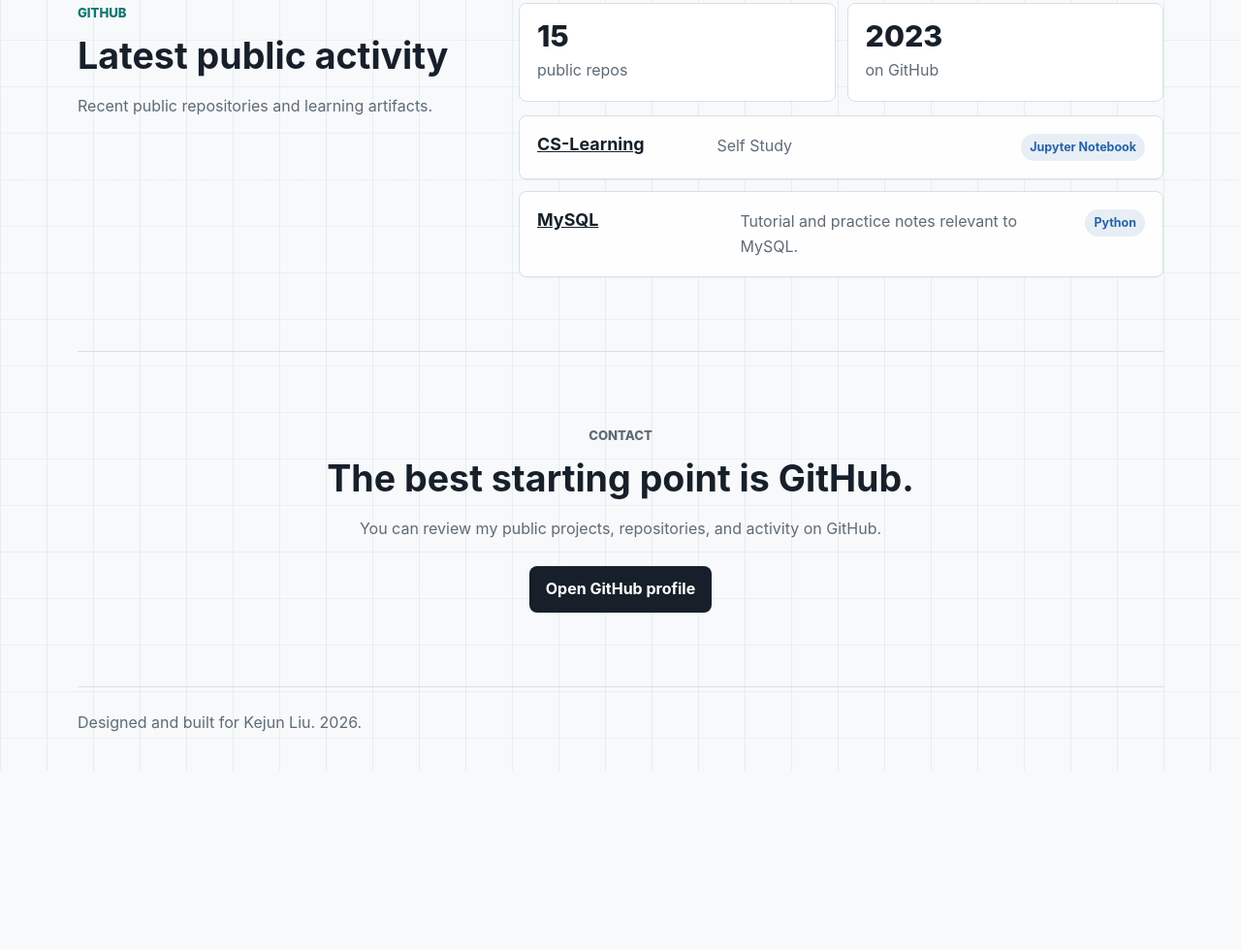
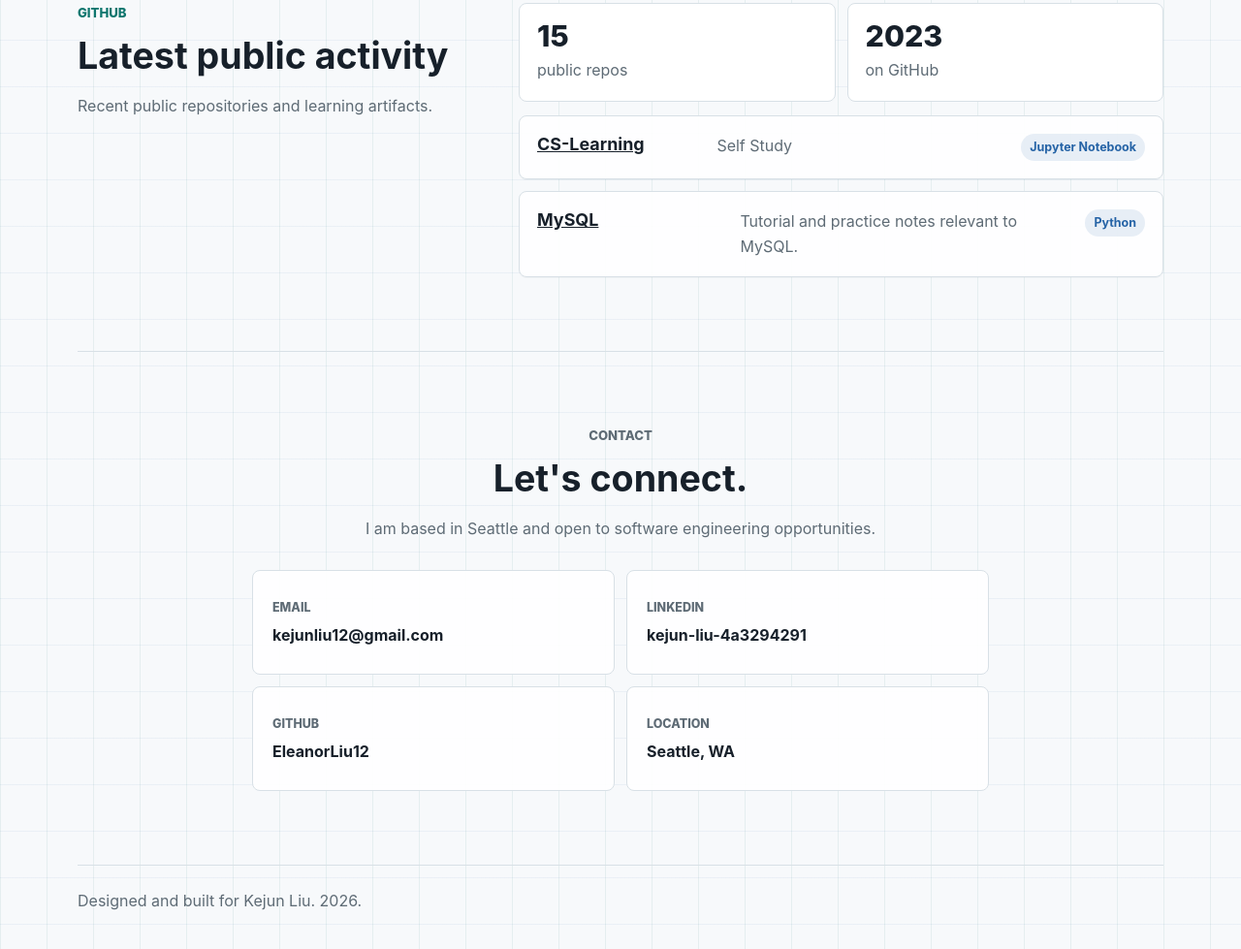
Before and after one commit to EleanorLiu12/KJPortfolio, a plain HTML site: page index.html in a window 1280 px wide. Shown: the part 2119-3098 px from the top of the page at 97% size. Before the commit the page ends 2914 px from the top, so only its background shows below. Drawn offline with Linux system fonts and the light colour scheme; no server answers.

Commit message:
Add portfolio contact details

```diff
--- a/index.html
+++ b/index.html
@@ -219,13 +219,38 @@
 
       <section id="contact" class="section-shell contact-section" aria-labelledby="contact-title">
         <p class="eyebrow">Contact</p>
-        <h2 id="contact-title">The best starting point is GitHub.</h2>
+        <h2 id="contact-title">Let's connect.</h2>
         <p>
-          You can review my public projects, repositories, and activity on GitHub.
+          I am based in Seattle and open to software engineering opportunities.
         </p>
-        <a class="button primary" href="https://github.com/EleanorLiu12" target="_blank" rel="noopener noreferrer">
-          Open GitHub profile
-        </a>
+        <div class="contact-grid" aria-label="Contact details">
+          <a class="contact-card" href="mailto:kejunliu12@gmail.com">
+            <span>Email</span>
+            <strong>kejunliu12@gmail.com</strong>
+          </a>
+          <a
+            class="contact-card"
+            href="https://linkedin.com/in/kejun-liu-4a3294291"
+            target="_blank"
+            rel="noopener noreferrer"
+          >
+            <span>LinkedIn</span>
+            <strong>kejun-liu-4a3294291</strong>
+          </a>
+          <a
+            class="contact-card"
+            href="https://github.com/EleanorLiu12"
+            target="_blank"
+            rel="noopener noreferrer"
+          >
+            <span>GitHub</span>
+            <strong>EleanorLiu12</strong>
+          </a>
+          <div class="contact-card" aria-label="Location">
+            <span>Location</span>
+            <strong>Seattle, WA</strong>
+          </div>
+        </div>
       </section>
     </main>
 
--- a/styles.css
+++ b/styles.css
@@ -488,8 +488,52 @@ h3 {
   color: var(--muted);
 }
 
-.contact-section .button {
-  margin-top: 26px;
+.contact-grid {
+  display: grid;
+  grid-template-columns: repeat(2, minmax(0, 1fr));
+  gap: 12px;
+  max-width: 760px;
+  margin: 30px auto 0;
+  text-align: left;
+}
+
+.contact-card {
+  display: grid;
+  gap: 6px;
+  min-height: 108px;
+  align-content: center;
+  border: 1px solid var(--line);
+  border-radius: var(--radius);
+  background: rgba(255, 255, 255, 0.92);
+  padding: 20px;
+  text-decoration: none;
+  transition: border-color 160ms ease, transform 160ms ease, box-shadow 160ms ease;
+}
+
+.contact-card:hover,
+.contact-card:focus-visible {
+  transform: translateY(-2px);
+  border-color: #bac7cf;
+  box-shadow: var(--shadow);
+}
+
+.contact-card span {
+  color: var(--muted);
+  font-size: 0.78rem;
+  font-weight: 800;
+  text-transform: uppercase;
+}
+
+.contact-card strong {
+  overflow-wrap: anywhere;
+  color: var(--text);
+  font-size: 1rem;
+}
+
+div.contact-card:hover {
+  transform: none;
+  border-color: var(--line);
+  box-shadow: none;
 }
 
 .site-footer {
@@ -603,6 +647,10 @@ h3 {
     justify-self: start;
   }
 
+  .contact-grid {
+    grid-template-columns: 1fr;
+  }
+
   .github-stats {
     grid-template-columns: 1fr;
   }
```
